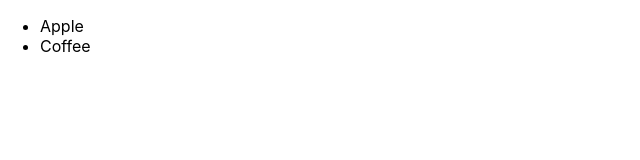
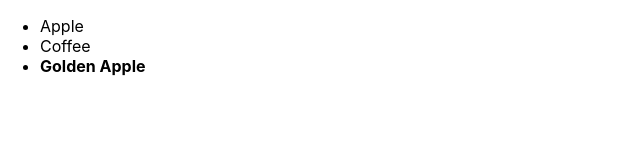
Before and after one commit to pwolaq/mobx-workshop, a React app: page / in a window 1280 px wide. Shown: the top 160 px of the page, without its empty margins (0-640 px from the left). Built offline with nearby package versions, Linux system fonts and the light colour scheme.

Commit message:
Add PromotedProduct

```diff
--- a/src/components/ProductList.js
+++ b/src/components/ProductList.js
@@ -1,20 +1,25 @@
 import React from 'react';
 import Product from "./Product";
+import PromotedProduct from "./PromotedProduct";
 
 class ProductList extends React.Component {
     state = {
         products: [
-            {id: 0, name: 'Apple'},
-            {id: 1, name: 'Coffee'},
+            {id: 0, name: 'Apple', promoted: false},
+            {id: 1, name: 'Coffee', promoted: false},
+            {id: 2, name: 'Golden Apple', promoted: true}
         ],
     };
 
     render() {
         return (
             <ul>
-                {this.state.products.map(({id, name}) => (
-                    <li key={id}>
-                        <Product name={name} />
+                {this.state.products.map(product => (
+                    <li key={product.id}>
+                        {product.promoted
+                            ? <PromotedProduct {...product} />
+                            : <Product {...product} />
+                        }
                     </li>
                 ))}
             </ul>
--- /dev/null
+++ b/src/components/PromotedProduct.js
@@ -0,0 +1,7 @@
+import React from 'react';
+
+const PromotedProduct = ({ name }) => (
+    <strong>{name}</strong>
+);
+
+export default PromotedProduct;
```
